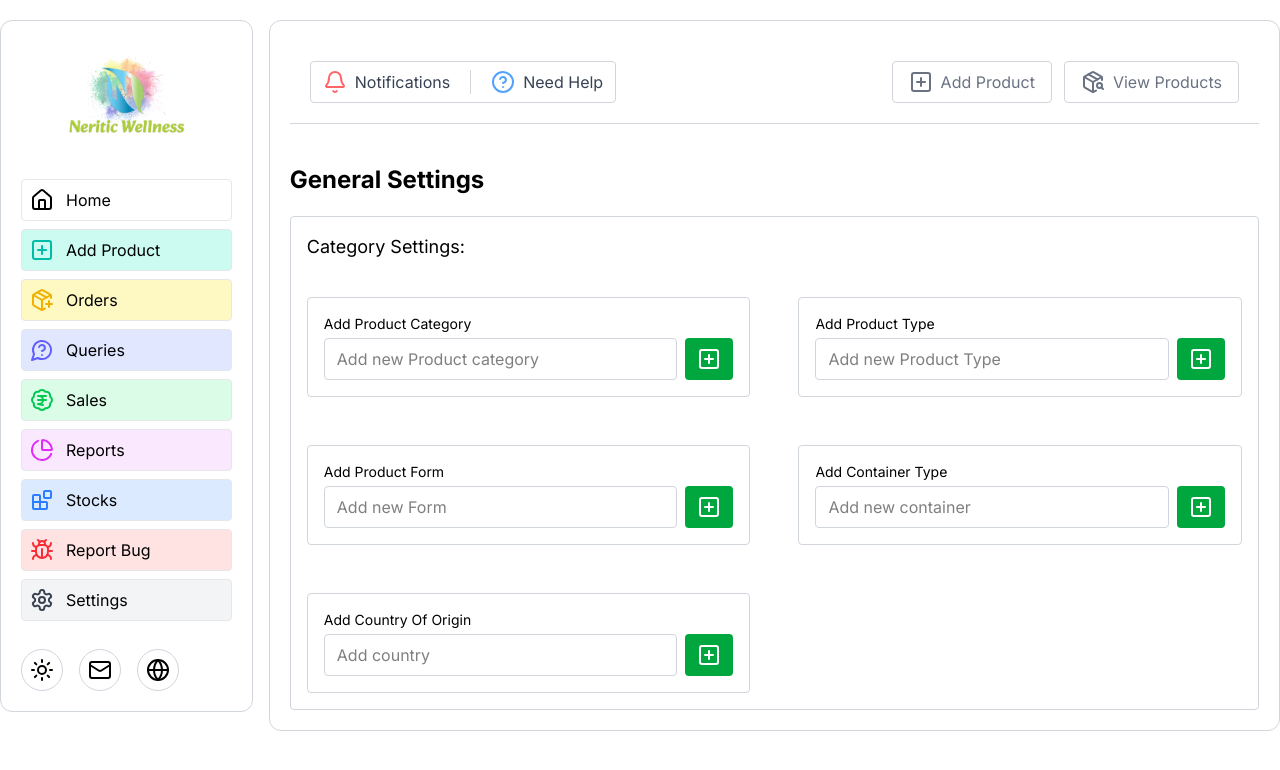
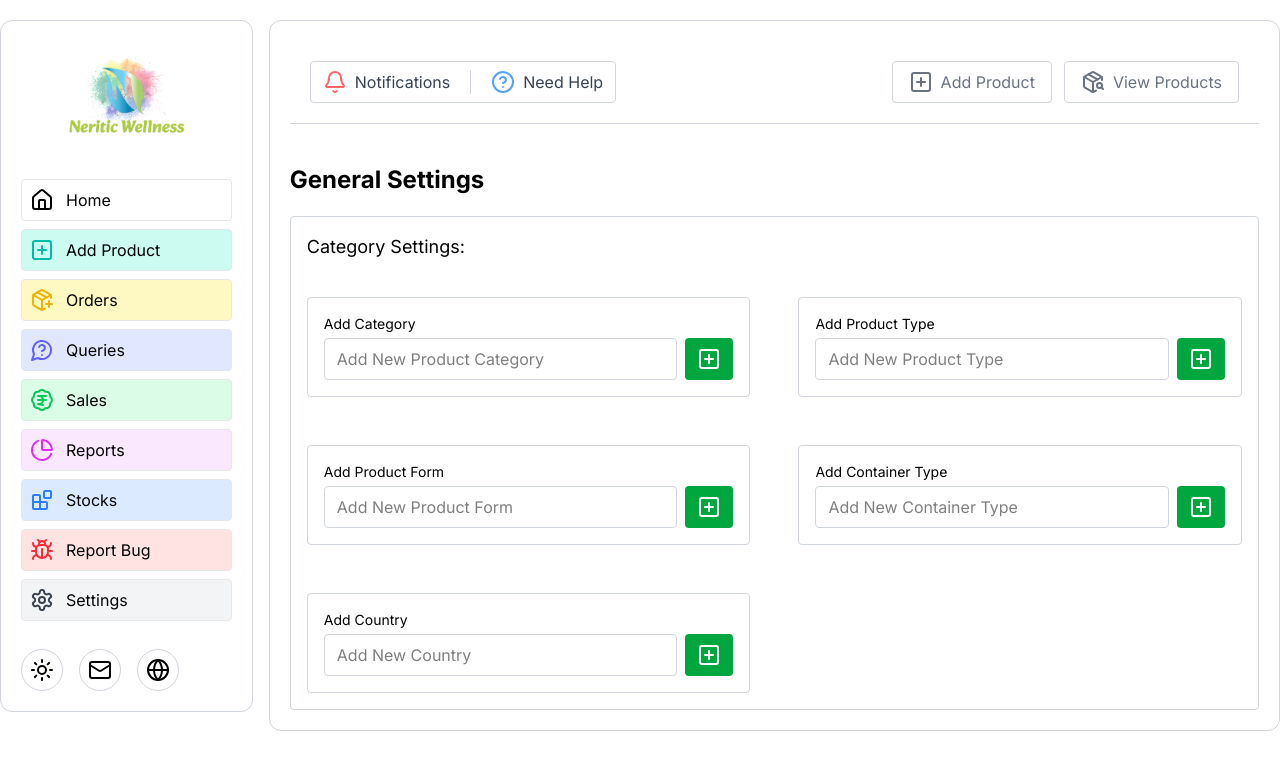
Before and after one commit to Gaurav-Neritic/Neritics_Dashboard, a Next.js app: page /settings in a window 1280 px wide. Shown: the top 770 px of the page. Built offline with nearby package versions, Linux system fonts and the light colour scheme.

Commit message:
Modularized Settings Page Reusing Components

```diff
--- a/src/app/(pages)/settings/page.tsx
+++ b/src/app/(pages)/settings/page.tsx
@@ -1,34 +1,6 @@
-"use client";
-
-import axios from "axios";
-import { SquarePlus, Plus } from "lucide-react";
-import React, { FormEvent, useState } from "react";
-import toast from "react-hot-toast";
+import CustomInput from "@/components/SettingsPage/CustomInput";
 
 const SettingsPage = () => {
-  const [category, setCategory] = useState("")
-
-  const handelCategory = async () => {
-
-    if (category.trim() === "" || category.length <= 0) {
-      return toast.success("Category Can't Be Empty", {
-        icon: "⛔"
-      })
-    }
-    try {
-      const response = await axios.post('api/addCategory', { category });
-
-      if (response.data.data) {
-        toast.success("Category Added Successfully")
-        setCategory("")
-      } else {
-        toast.error("Failed to add category")
-      }
-    } catch (error) {
-      console.log(error)
-      toast.error("Failed to add category")
-    }
-  }
   return (
     <div className="p-5">
       <div className="">
@@ -41,89 +13,16 @@ const SettingsPage = () => {
             <h1 className="text-lg mb-1">Category Settings:</h1>
           </div>
           <div className="grid grid-cols-2 gap-4">
-            <div className="w-full">
-              {/*Product Category */}
-              <div className="m-4 p-4 border border-lightBorder dark:border-darkBorder rounded ">
-                <h1 className="text-sm mb-1">Add Product Category</h1>
-                <div className="flex gap-2">
-                  <input
-                    type="text"
-                    value={category}
-                    onChange={(e) => { setCategory(e.target.value) }}
-                    className={`w-full px-3 py-2 border border-lightBorder dark:border-darkBorder  rounded outline-none `}
-                    placeholder="Add new Product category"
-                  />
-                  <button
-                    className={`px-3 py-2 bg-green-600 text-white rounded  transition cursor-pointer hover:bg-green-700`}>
-                    <SquarePlus className="w-6 h-6" onClick={handelCategory} />
-                  </button>
-                </div>
-              </div>
-            </div>
-            <div className="w-full">
-              {/*Product Category */}
-              <div className="m-4 p-4 border border-lightBorder dark:border-darkBorder rounded ">
-                <h1 className="text-sm  mb-1">Add Product Type</h1>
-                <div className="flex gap-2">
-                  <input
-                    type="text"
-                    className="w-full px-3 py-2 border border-lightBorder dark:border-darkBorder rounded outline-none"
-                    placeholder="Add new Product Type"
-                  />
-                  <button className="px-3 py-2 bg-green-600 text-white rounded hover:bg-green-700 transition">
-                    <SquarePlus className="w-6 h-6" />
-                  </button>
-                </div>
-              </div>
-            </div>
-            <div className="w-full">
-              {/*Product Category */}
-              <div className="m-4 p-4 border border-lightBorder dark:border-darkBorder rounded ">
-                <h1 className="text-sm  mb-1">Add Product Form</h1>
-                <div className="flex gap-2">
-                  <input
-                    type="text"
-                    className="w-full px-3 py-2 border border-lightBorder dark:border-darkBorder rounded outline-none"
-                    placeholder="Add new Form"
-                  />
-                  <button className="px-3 py-2 bg-green-600 text-white rounded hover:bg-green-700 transition">
-                    <SquarePlus className="w-6 h-6" />
-                  </button>
-                </div>
-              </div>
-            </div>
-            <div className="w-full">
-              {/*Product Category */}
-              <div className="m-4 p-4 border border-lightBorder dark:border-darkBorder rounded ">
-                <h1 className="text-sm  mb-1">Add Container Type</h1>
-                <div className="flex gap-2">
-                  <input
-                    type="text"
-                    className="w-full px-3 py-2 border border-lightBorder dark:border-darkBorder rounded outline-none"
-                    placeholder="Add new container"
-                  />
-                  <button className="px-3 py-2 bg-green-600 text-white rounded hover:bg-green-700 transition">
-                    <SquarePlus className="w-6 h-6" />
-                  </button>
-                </div>
-              </div>
-            </div>
-            <div className="w-full">
-              {/*Product Category */}
-              <div className="m-4 p-4 border border-lightBorder dark:border-darkBorder rounded ">
-                <h1 className="text-sm  mb-1">Add Country Of Origin</h1>
-                <div className="flex gap-2">
-                  <input
-                    type="text"
-                    className="w-full px-3 py-2 border border-lightBorder dark:border-darkBorder  rounded outline-none"
-                    placeholder="Add country"
-                  />
-                  <button className="px-3 py-2 bg-green-600 text-white rounded hover:bg-green-700 transition">
-                    <SquarePlus className="w-6 h-6" />
-                  </button>
-                </div>
-              </div>
-            </div>
+            {/* Add Category */}
+            <CustomInput label={"Add Category"} placeholder={"Add New Product Category"} apiEndPoint={"api/addCategory"} />
+            {/* Add Product Type */}
+            <CustomInput label={"Add Product Type"} placeholder={"Add New Product Type"} apiEndPoint={"api/addCategory"} />
+            {/* Add Product From */}
+            <CustomInput label={"Add Product Form"} placeholder={"Add New Product Form"} apiEndPoint={"api/addCategory"} />
+            {/* Add Container Type */}
+            <CustomInput label={"Add Container Type"} placeholder={"Add New Container Type"} apiEndPoint={"api/addCategory"} />
+            {/* Country Of Origin */}
+            <CustomInput label={"Add Country"} placeholder={"Add New Country"} apiEndPoint={"api/addCategory"} />
           </div>
         </div>
       </div>
--- /dev/null
+++ b/src/components/SettingsPage/CustomInput.tsx
@@ -0,0 +1,62 @@
+"use client"
+
+import axios from 'axios'
+import { RotateCw, SquarePlus } from 'lucide-react'
+import React, { useState } from 'react'
+import toast from 'react-hot-toast'
+
+interface customInputTypes {
+    label: string,
+    placeholder: string,
+    apiEndPoint: string
+}
+
+const CustomInput = ({ label, placeholder, apiEndPoint }: customInputTypes) => {
+    const [category, setCategory] = useState("")
+    const [loading, setLoading] = useState(false)
+
+    const handelAddItem = async () => {
+        if (category.trim() === "") {
+            toast.success("Invalid Input Value", { icon: "⛔" })
+        }
+        setLoading(true);
+        try {
+            const response = await axios.post(apiEndPoint, { category })
+            if (response.data.data) {
+                toast.success("Added Successfully");
+                setCategory("");
+                setLoading(false)
+            } else {
+                toast.error("Failed");
+                setLoading(false)
+            }
+        } catch (error) {
+            console.log("Error adding", error)
+            setLoading(false)
+        }
+    }
+    return (
+        <div className="w-full">
+            {/*Product Category */}
+            <div className="m-4 p-4 border border-lightBorder dark:border-darkBorder rounded ">
+                <h1 className="text-sm  mb-1">{label}</h1>
+                <div className="flex gap-2">
+                    <input
+                        type="text"
+                        value={category}
+                        onChange={(e) => setCategory(e.target.value)}
+                        className="w-full px-3 py-2 border border-lightBorder dark:border-darkBorder rounded outline-none"
+                        placeholder={placeholder}
+                    />
+                    <button
+                        onClick={handelAddItem}
+                        className="px-3 py-2 bg-green-600 text-white rounded hover:bg-green-700 transition cursor-pointer">
+                        {loading ? <RotateCw className='animate-spin' /> : <SquarePlus className="w-6 h-6" />}
+                    </button>
+                </div>
+            </div>
+        </div>
+    )
+}
+
+export default CustomInput
```
